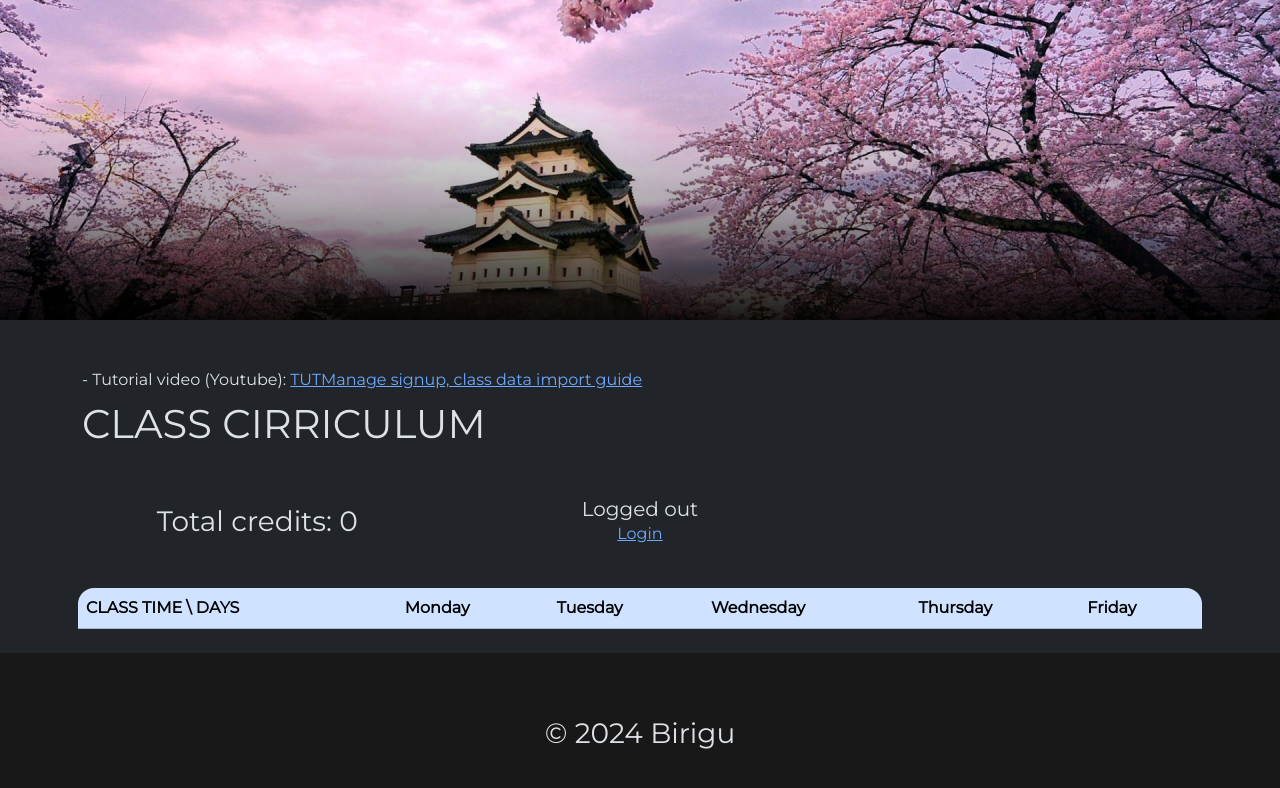
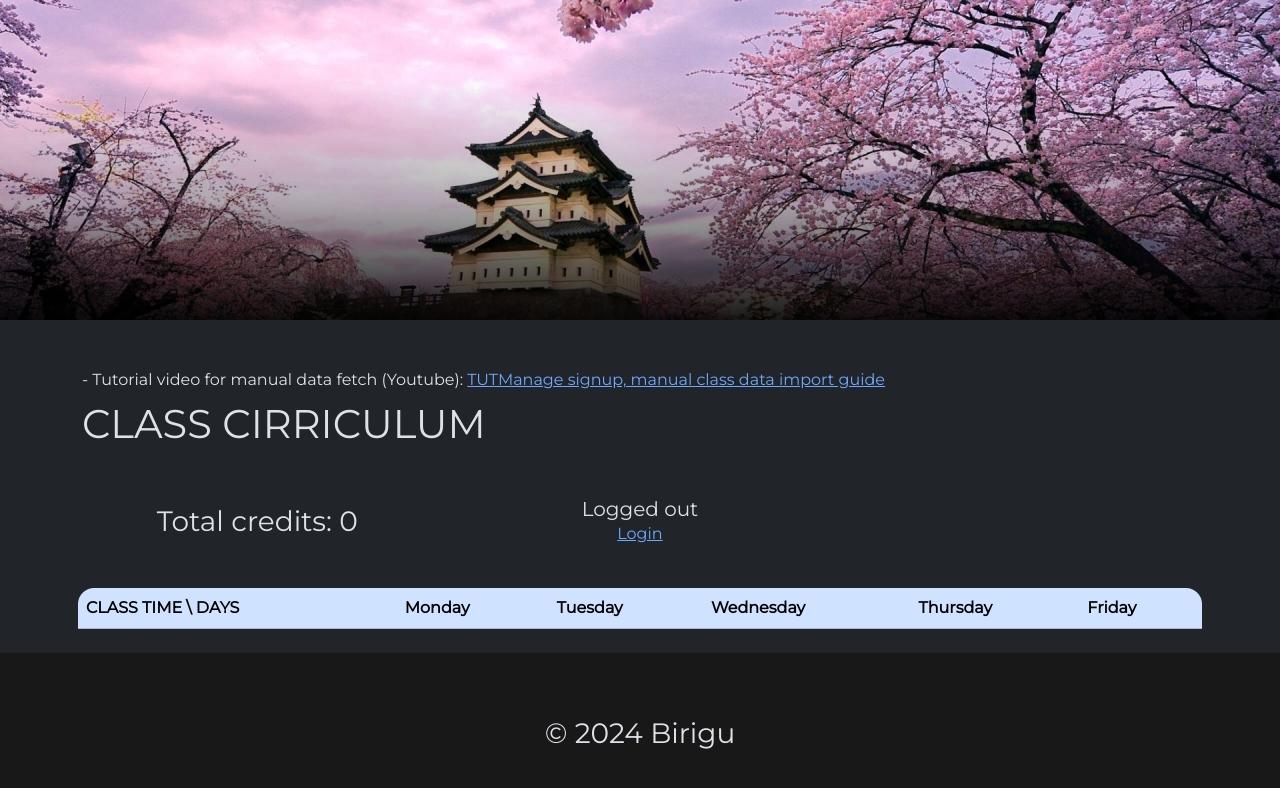
Before and after one commit to b1rigu/TUTManage, a website: page public/index.html in a window 1280 px wide. Drawn offline with nearby package versions, Linux system fonts and the light colour scheme.

Commit message:
Version 1.0

```diff
--- a/public/index.html
+++ b/public/index.html
@@ -27,9 +27,9 @@
         </div>
         <div class="container pt-5 pb-2">
             <label class="form-label">
-                - Tutorial video (Youtube):
+                - Tutorial video for manual data fetch (Youtube):
                 <a href="https://youtu.be/zFP9d9iIYqg?si=PcDwEWnVFpLRc-ed" target="_blank"
-                    >TUTManage signup, class data import guide</a
+                    >TUTManage signup, manual class data import guide</a
                 >
             </label>
             <h1 class="text-center text-lg-start">CLASS CIRRICULUM</h1>
```
Also changed, not shown: README.md.
